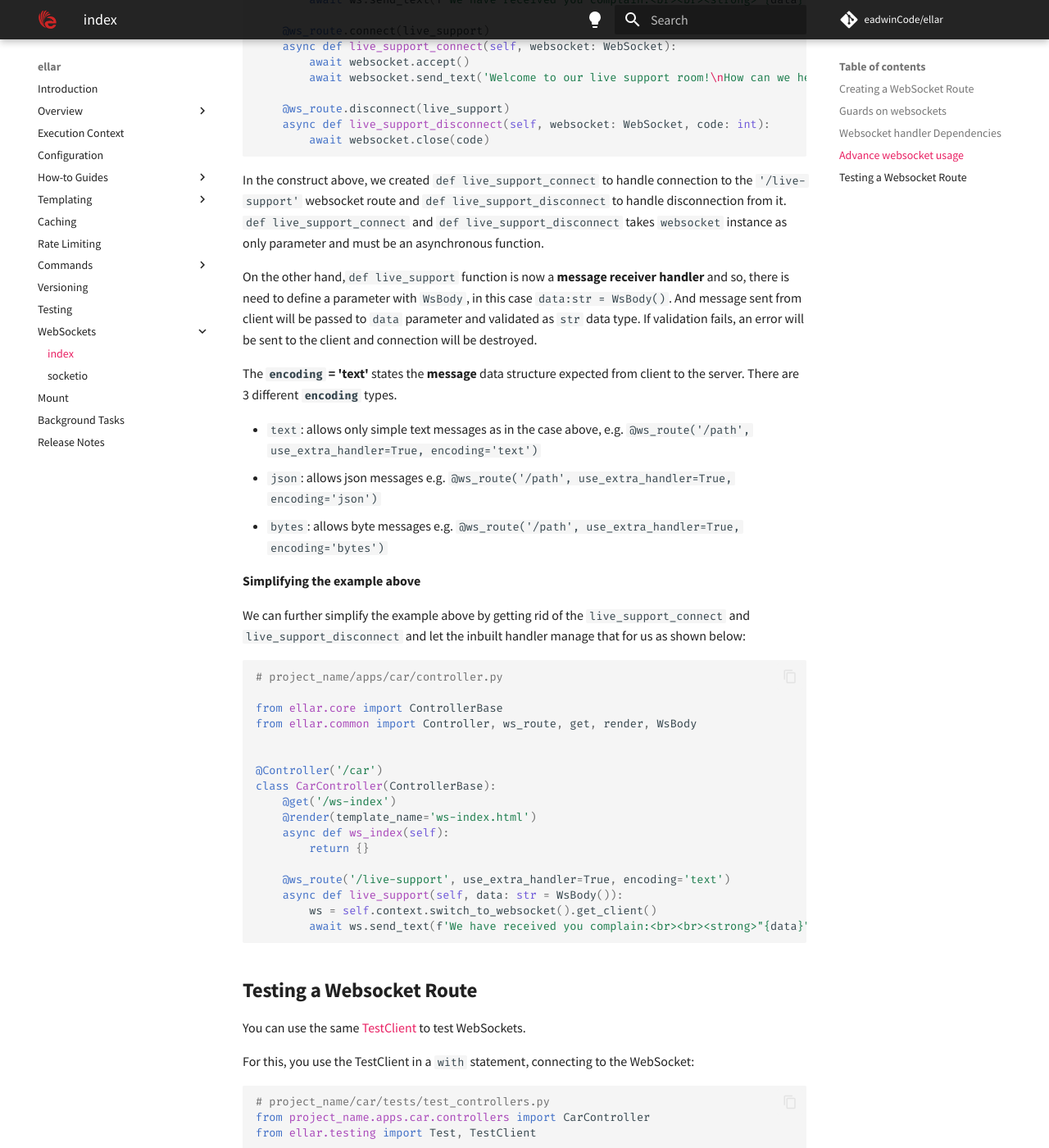
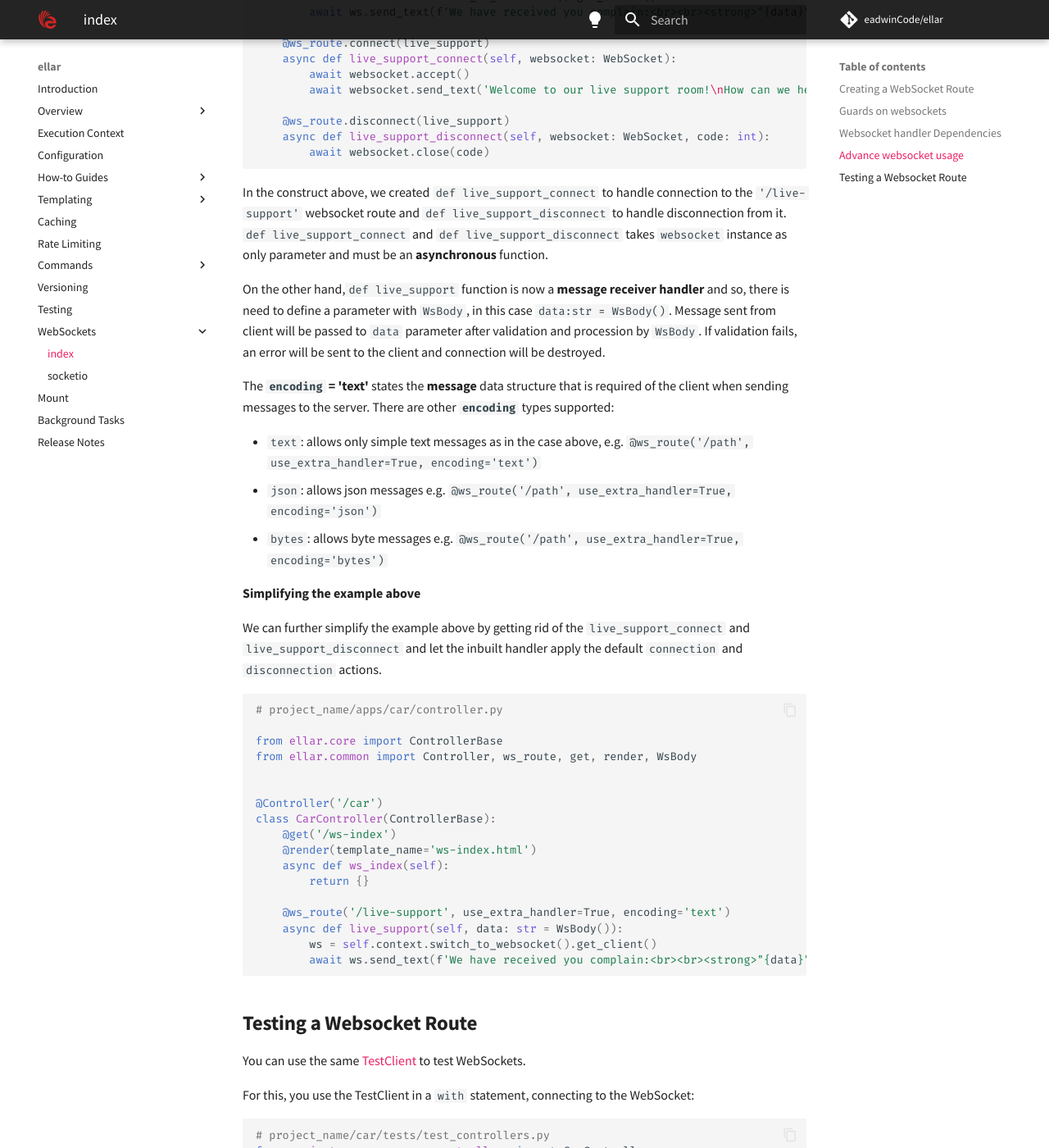
Before and after one commit to python-ellar/ellar, an MkDocs documentation site: the page built from docs/websockets/index.md, in a window 1280 px wide and 1400 px high, scrolled down 5191 px. Shown: the whole window at 82% size. Built offline with MkDocs 1.6.1 and Material for MkDocs 9.7.7, drawn with Linux system fonts in a browser that asks for light colours; comment, search, counter and statistics services are not loaded; some of the changed text lies outside the part shown.

Commit message:
made some doc changes

````diff
--- a/docs/websockets/index.md
+++ b/docs/websockets/index.md
@@ -185,12 +185,13 @@
 By setting `use_extra_handler=True` in `ws_route` decorator, we activate an in-built handler that gives the ability to
 manage different sessions of websocket differently like `on_connect`, `on_message` and `on_disconnect`
 
-- `on_connect(websocket, **kwargs)`: handler to handles client connection with the server.
-- `on_message(websocket, data)`: handler for messages received from the client
-- `on_disconnect(websocket, close_code)`: handler that handles client disconnecting from websocket server
+- `on_connect(websocket, **kwargs)`: handles client connection with the server.
+- `on_message(websocket, data)`: handles messages sent from the client
+- `on_disconnect(websocket, close_code)`: handles server disconnecting from client
 
-This approach also enables message data type validation using `WsBody`.
-`WsBody` is similar to [`Body`](../parsing-inputs/body) but for websockets.
+!!! info
+    This approach also enables message data type validation using `WsBody`.
+    `WsBody` is similar to [`Body`](../parsing-inputs/body) but for websockets.
 
 Let's rewrite the previous example, `/live-support` websocket route.
 ```python
@@ -224,13 +225,15 @@
         await websocket.close(code)
 ```
 In the construct above, we created `def live_support_connect` to handle connection to the `'/live-support'` websocket route and
-`def live_support_disconnect` to handle disconnection from it. `def live_support_connect` and `def live_support_disconnect` takes `websocket` instance as only parameter and must be an asynchronous function.
+`def live_support_disconnect` to handle disconnection from it. `def live_support_connect` and `def live_support_disconnect`
+takes `websocket` instance as only parameter and must be an **asynchronous** function.
 
-On the other hand,`def live_support` function is now a **message receiver handler** and so, there is need to define a parameter with `WsBody`, in this case `data:str = WsBody()`. And message sent from client will be passed to `data` parameter and validated as `str` data type.
+On the other hand,`def live_support` function is now a **message receiver handler** and so, there is need to define a parameter with `WsBody`,
+in this case `data:str = WsBody()`. Message sent from client will be passed to `data` parameter after validation and procession by `WsBody`.
 If validation fails, an error will be sent to the client and connection will be destroyed.
 
-The **`encoding` = 'text'** states the **message** data structure expected from client to the server.
-There are 3 different **`encoding`** types.
+The **`encoding` = 'text'** states the **message** data structure that is required of the client when sending messages to the server.
+There are other **`encoding`** types supported:
 
 - `text`: allows only simple text messages as in the case above, e.g. `@ws_route('/path', use_extra_handler=True, encoding='text')`
 - `json`: allows json messages e.g. `@ws_route('/path', use_extra_handler=True, encoding='json')`
@@ -239,7 +242,7 @@
 **Simplifying the example above**
 
 We can further simplify the example above by getting rid of the `live_support_connect` and `live_support_disconnect`
-and let the inbuilt handler manage that for us as shown below:
+and let the inbuilt handler apply the default `connection` and `disconnection` actions.
 
 ```python
 # project_name/apps/car/controller.py
````
Also changed, not shown: docs/basics/testing.md (+7 -3 lines).
